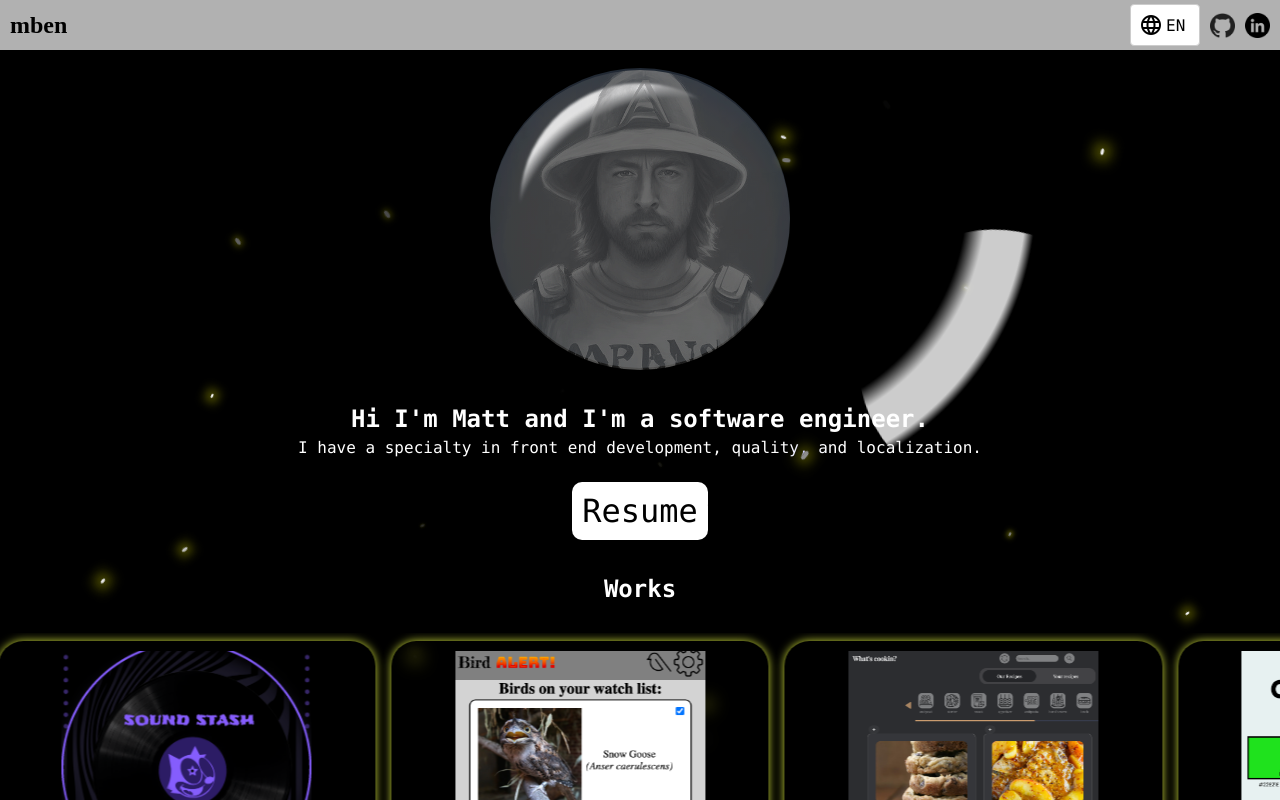
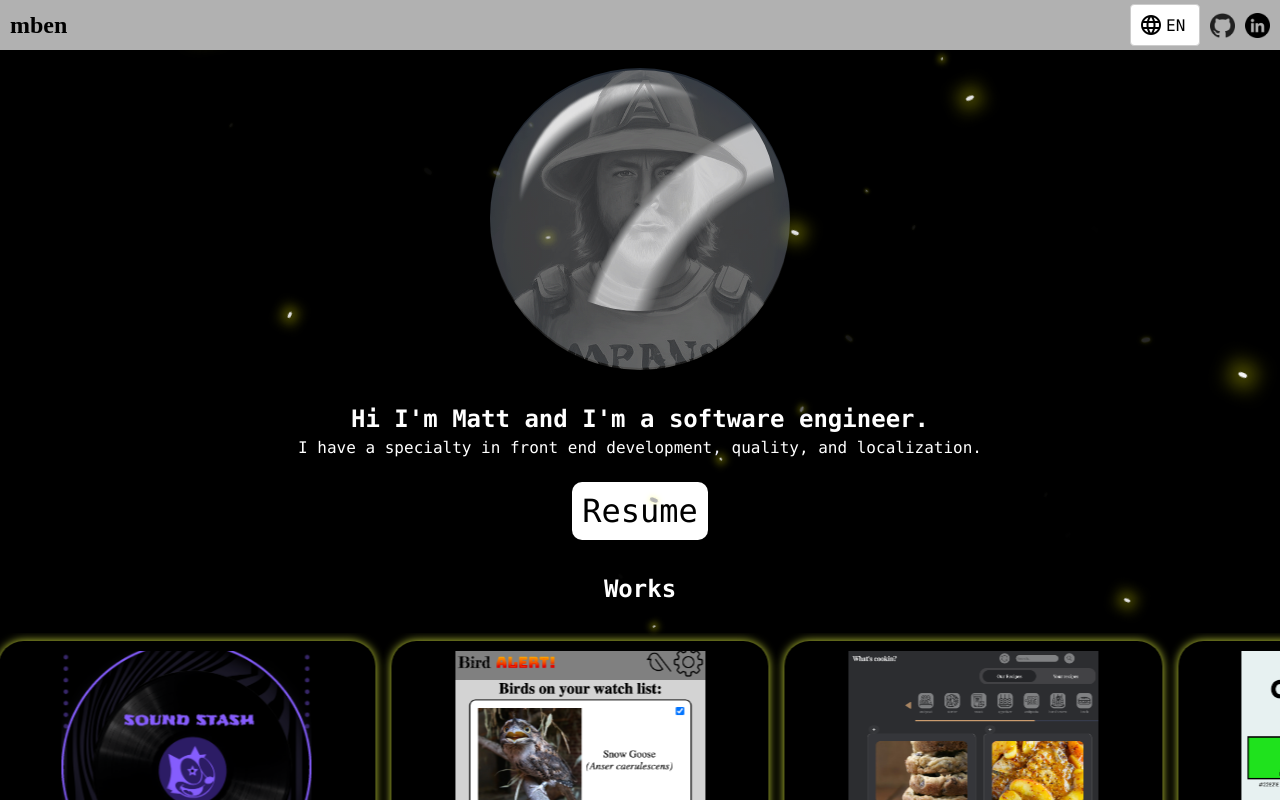
Before and after one commit to mbenfowler/portfolio, a React (Create React App) app: page / in a window 1280 px wide. Shown: the top 800 px of the page. Built offline with nearby package versions, Linux system fonts and the light colour scheme; a web font is replaced by a local one.

Commit message:
Re-remove the transform

```diff
--- a/src/components/AboutMe/AboutMe.scss
+++ b/src/components/AboutMe/AboutMe.scss
@@ -189,10 +189,10 @@ $quantity: 100;
     background: radial-gradient(circle at 50% 55%, rgba(240, 245, 255, 0.2), rgba(240, 245, 255, 0.2) 40%, rgba(225, 238, 255, 0.2) 60%, rgba(43, 130, 255, 0.2));
     &:before {
         filter: blur(0);
-        // height: 80%;
+        height: 80%;
         // width: 40%;
         background: radial-gradient(circle at 130% 130%, rgba(255, 255, 255, 0) 0, rgba(255, 255, 255, 0) 46%, rgba(255, 255, 255, 0.8) 50%, rgba(255, 255, 255, 0.8) 58%, rgba(255, 255, 255, 0) 60%, rgba(255, 255, 255, 0) 100%);
-        transform: translateX(131%) translateY(58%) rotateZ(168deg) rotateX(10deg);
+        // transform: translateX(131%) translateY(58%) rotateZ(168deg) rotateX(10deg);
     }
     &:after {
         display: block;
```
